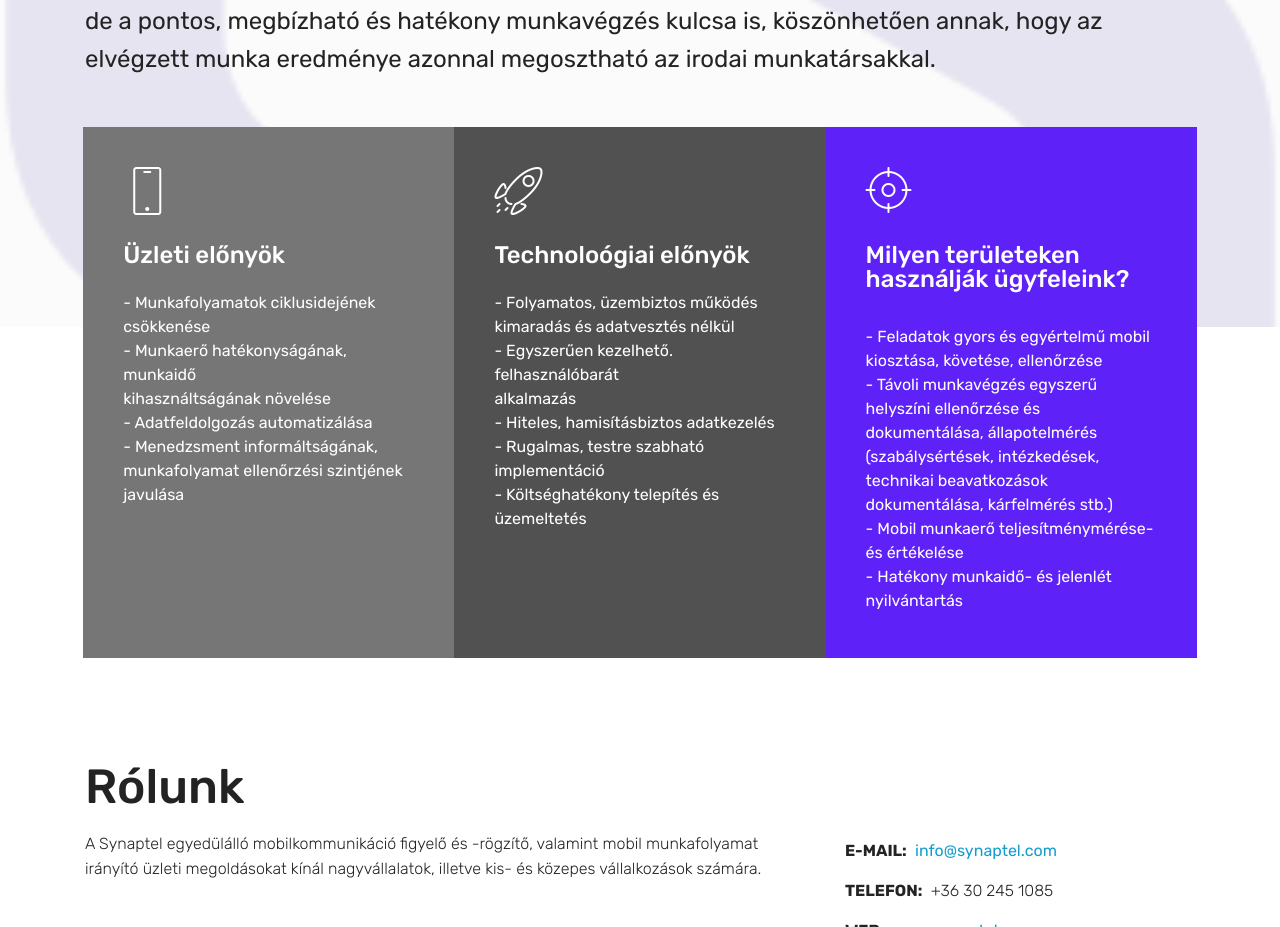
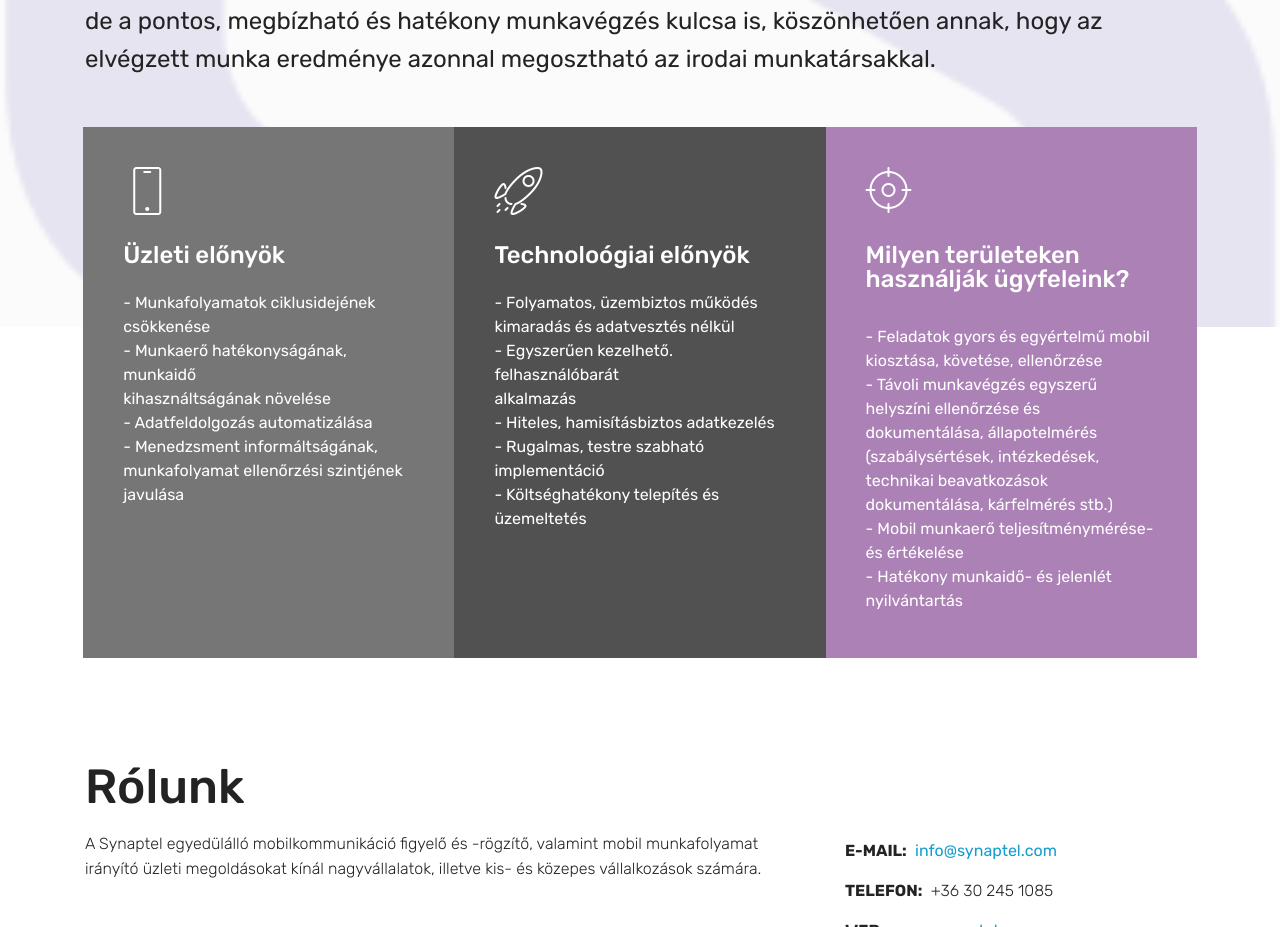
Before and after one commit to yvanzol/yvanzol..github.io, a plain HTML site: page index.html in a window 1280 px wide. Shown: the part 2269-3196 px from the top of the page. Drawn offline with Linux system fonts and the light colour scheme; files whose address does not match are found by name.

Commit message:
create github pages

```diff
--- a/assets/mobirise/css/mbr-additional.css
+++ b/assets/mobirise/css/mbr-additional.css
@@ -1452,7 +1452,7 @@ section.lazy-placeholder:after {
   background-color: #515151;
 }
 .cid-sb3kFlw9lM .box-item:last-child {
-  background-color: #5e22f8;
+  background-color: #ab81b6;
 }
 .cid-sb3kFlw9lM .box-list {
   padding-left: 0;
```
Also changed, not shown: 1 other file.
